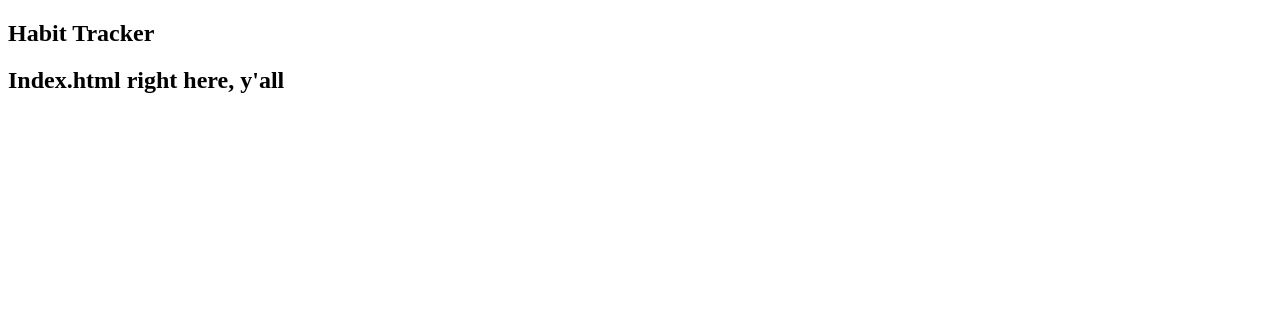
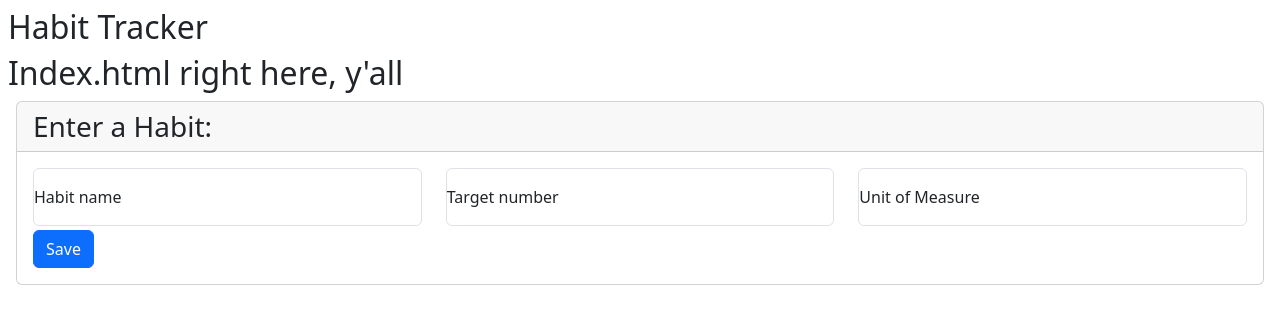
Before and after one commit to Momentum-Team-16/django-habit-tracker-jerome, a Django app: page / in a window 1280 px wide. Shown: the top 324 px of the page. Run offline with Django 4.2, Linux system fonts and the light colour scheme; data that the repository does not hold is empty.

Commit message:
habit detail page works, create new does not

```diff
--- a/config/urls.py
+++ b/config/urls.py
@@ -20,5 +20,7 @@ from habittracker import views
 urlpatterns = [
     path('admin/', admin.site.urls),
     path('accounts/', include('registration.backends.simple.urls')),
-    path('', views.index, name='home')
+    path('', views.index, name='home'),
+    path('habit/<int:pk>', views.habit_detail, name='habit-detail'),
+    path('habit/new', views.create_habit, name='habit-new')
 ]
--- a/habittracker/templates/base.html
+++ b/habittracker/templates/base.html
@@ -5,10 +5,18 @@
     <meta charset="UTF-8" />
     <meta http-equiv="X-UA-Compatible" content="IE=edge" />
     <meta name="viewport" content="width=device-width, initial-scale=1.0" />
+    <link
+      rel="stylesheet"
+      href="https://cdn.jsdelivr.net/npm/bootstrap@5.3.0-alpha1/dist/css/bootstrap.min.css"
+    />
+    <script
+      src="https://cdn.jsdelivr.net/npm/bootstrap@5.3.0-alpha1/dist/js/bootstrap.bundle.min.js"
+      defer
+    ></script>
     <script src="{% static 'js/base.js' %}" defer></script>
     <title>Habit Tracker</title>
   </head>
-  <body id="container">
+  <body id="container" class="m-2">
     <h2 id="page-title">Habit Tracker</h2>
     {% block content %} {% endblock %}
   </body>
--- a/habittracker/templates/habittracker/index.html
+++ b/habittracker/templates/habittracker/index.html
@@ -2,4 +2,54 @@
 <!-- whatever -->
 {% block content %}
 <h2>Index.html right here, y'all</h2>
-{% endblock %}
+<form id="habit-form" class="row card m-2" novalidate>
+  <h3 id="page-title" class="card-header">Enter a Habit:</h3>
+  <div class="card-body">
+    <div class="row">
+      <div class="col form-floating">
+        <input
+          type="text"
+          class="form-control"
+          id="floating-name"
+          placeholder="Habit name"
+          aria-label="Habit name"
+        />
+        <label for="floating-name">Habit name</label>
+      </div>
+      <div class="col form-floating">
+        <input
+          type="number"
+          class="form-control"
+          id="floating-target"
+          placeholder="Target Number"
+          aria-label="Target Number"
+        />
+        <label for="floating-target">Target number</label>
+      </div>
+      <div class="col form-floating">
+        <input
+          type="text"
+          class="form-control"
+          id="floating-unit"
+          placeholder="Unit of Measure"
+          aria-label="Unit of Measure"
+        />
+        <label for="floating-unit">Unit of Measure</label>
+      </div>
+    </div>
+    <div id="form-save">
+      <button id="save-button" class="btn btn-primary mt-1" type="submit">
+        Save
+      </button>
+    </div>
+  </div>
+</form>
+{% for habit in habits.all %}
+<div class="card m-2">
+  <div class="card-body">
+    <a href="{% url 'habit-detail' pk=habit.pk %}">{{ habit }}</a>
+    <button type="button" class="btn btn-secondary">Edit</button>
+    <button type="button" class="btn btn-danger">X</button>
+  </div>
+</div>
+{% endfor %} {% endblock %}
--- a/habittracker/views.py
+++ b/habittracker/views.py
@@ -1,6 +1,7 @@
 from django.http import JsonResponse
-from django.shortcuts import render
+from django.shortcuts import render, get_object_or_404, redirect
 from .models import User, Habit, Record
+import json
 
 
 # Create your views here.
@@ -10,3 +11,34 @@ def index(request):
         'habits': habits,
     }
     return render(request, 'habittracker/index.html', context)
+
+
+def habit_detail(request, pk):
+    habit = get_object_or_404(Habit, pk=pk)
+    return render(request, 'habittracker/habit_detail.html', {'habit': habit})
+
+
+def create_habit(request):
+    if request.method == 'POST':
+        data = json.loads(request.body)
+        breakpoint()
+        habit_name = data['habitName']
+        habit_target = data['habitTarget']
+        habit_unit = data['habitUnit']
+
+        habit, created = Habit.objects.get_or_create(
+            name=habit_name,
+            target=habit_target,
+            unit_measure=habit_unit
+        )
+
+        habit.save()
+        data = {
+            'habit_name': habit.name,
+            'habit_target': habit.target,
+            'habit_unit': habit.unit_measure,
+            'habit_pk': habit.pk,
+        }
+    else:
+        data = {'created': 'nothing'}
+    return JsonResponse(data)
--- a/static/js/base.js
+++ b/static/js/base.js
@@ -0,0 +1,75 @@
+function getCookie(name) {
+  let cookieValue = null;
+  if (document.cookie && document.cookie !== '') {
+    const cookies = document.cookie.split(';');
+    for (let i = 0; i < cookies.length; i++) {
+      const cookie = cookies[i].trim();
+      // Does this cookie string begin with the name we want?
+      if (cookie.substring(0, name.length + 1) === name + '=') {
+        cookieValue = decodeURIComponent(cookie.substring(name.length + 1));
+        break;
+      }
+    }
+  }
+  return cookieValue;
+}
+const csrftoken = getCookie('csrftoken');
+
+const body = document.querySelector('#container');
+const habitForm = document.querySelector('#habit-form');
+const habitName = document.querySelector('#floating-name');
+const habitTarget = document.querySelector('#floating-target');
+const habitUnit = document.querySelector('#floating-unit');
+
+// Helper function to create card elements
+function createCardEl(type, classArray, parent) {
+  let newElement = document.createElement(type);
+  newElement.classList.add(...classArray);
+  parent.appendChild(newElement);
+  return newElement;
+}
+
+habitForm.addEventListener('submit', (event) => {
+  event.preventDefault();
+  console.log('submit works');
+
+  let habitNameValue = habitName.value;
+  let habitTargetValue = habitTarget.value;
+  let habitUnitValue = habitUnit.value;
+
+  console.log(habitNameValue, habitTargetValue, habitUnitValue);
+
+  fetch('habit/new', {
+    method: 'POST',
+    credentials: 'same-origin',
+    headers: {
+      'X-Requested-With': 'XMLHttpRequest',
+      'X-CSRFToken': csrftoken,
+    },
+    body: JSON.stringify({
+      habitName: habitNameValue,
+      habitTarget: habitTargetValue,
+      habitUnit: habitUnitValue,
+    }),
+  })
+    .then((response) => {
+      return response.json();
+    })
+    .then((data) => {
+      console.log(data);
+      let newCard = createCardEl('div', ['card', 'm-2'], body);
+      let cardBody = createCardEl('div', ['card-body'], newCard);
+      let habitDetail = createCardEl('a', ['noclass'], cardBody);
+      habitDetail.href = `http://127.0.0.1:8000/habit/${data.habit_pk}`;
+      let habitEdit = createCardEl(
+        'button',
+        ['btn', 'btn-secondary'],
+        cardBody
+      );
+      habitEdit.setAttribute('type', 'button');
+      habitEdit.innerText = 'Edit';
+      let habitDelete = createCardEl('button', ['btn', 'btn-danger'], cardBody);
+      habitDelete.setAttribute('type', 'button');
+      habitDelete.innerText = 'X';
+    });
+});
```
Also changed, not shown: habittracker/templates/habittracker/habit_detail.html (added, +11 -0 lines), habittracker/forms.py (added).
